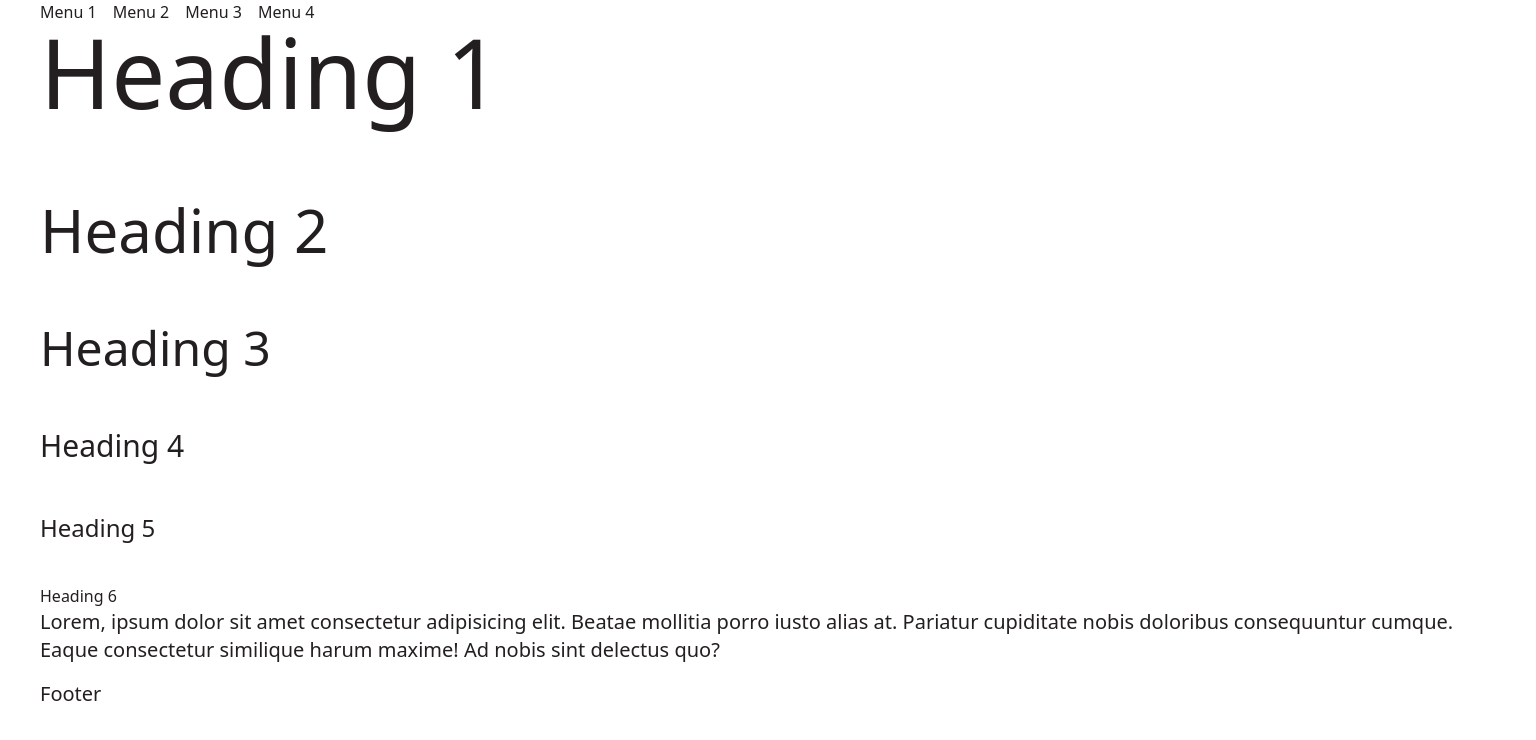
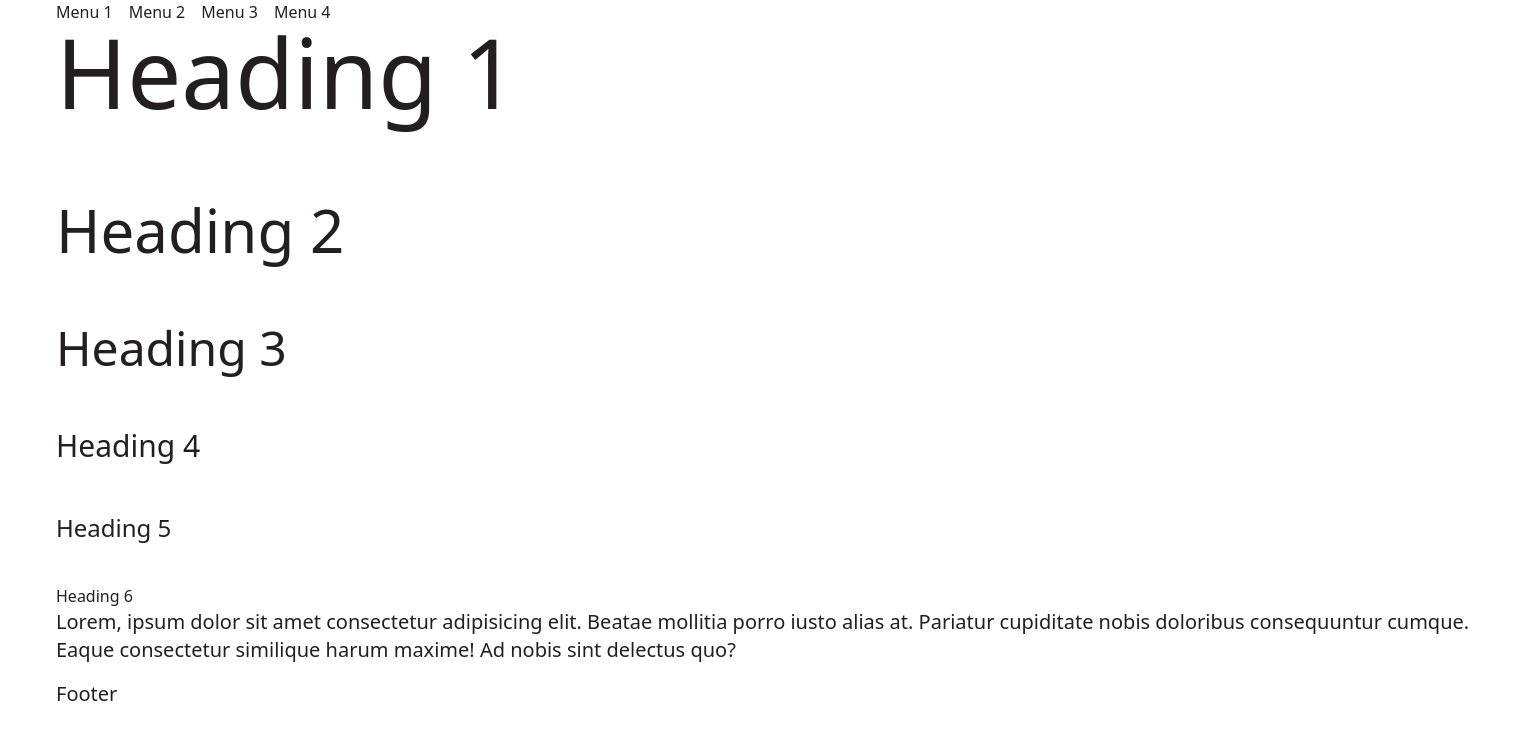
Before and after one commit to remoflury/workwise, a PHP site: page / in a window 1536 px wide. Shown: the top 740 px of the page. Run offline with PHP 8.4, Linux system fonts and the light colour scheme.

Commit message:
extended container class

```diff
--- a/css/input.css
+++ b/css/input.css
@@ -52,6 +52,6 @@
 
   /* Layout */
   .container {
-    @apply px-4 sm:px-6 md:px-8 lg:px-10
+    @apply px-4 sm:px-6 md:px-8 lg:px-10 xl:px-12 2xl:px-14
   }
 }
--- a/css/output.css
+++ b/css/output.css
@@ -746,6 +746,20 @@ p {
   .container {
     padding-left: 2.5rem;
     padding-right: 2.5rem;
+  }
+}
+
+@media (min-width: 1280px) {
+  .container {
+    padding-left: 3rem;
+    padding-right: 3rem;
+  }
+}
+
+@media (min-width: 1536px) {
+  .container {
+    padding-left: 3.5rem;
+    padding-right: 3.5rem;
   }
 }
 
@@ -2608,6 +2622,20 @@ p {
     }
   }
 
+  @media (min-width: 1280px) {
+    .sm\:container {
+      padding-left: 3rem;
+      padding-right: 3rem;
+    }
+  }
+
+  @media (min-width: 1536px) {
+    .sm\:container {
+      padding-left: 3.5rem;
+      padding-right: 3.5rem;
+    }
+  }
+
   .sm\:underline {
     text-decoration-line: underline;
   }
```
